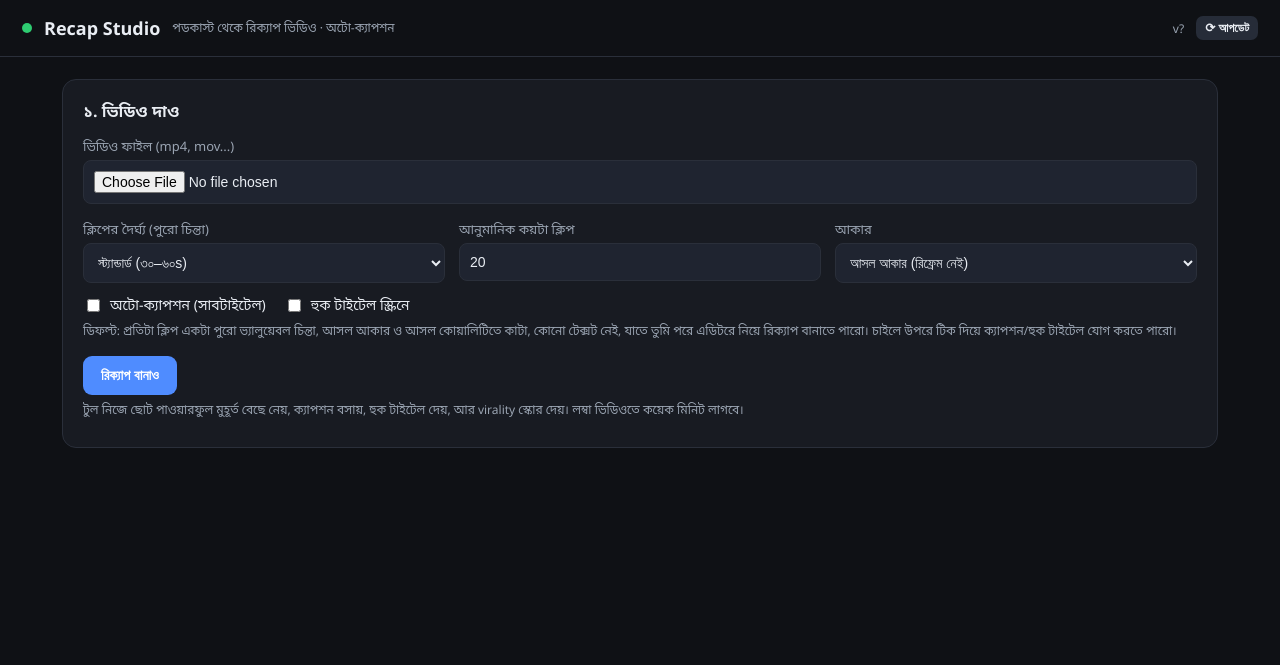
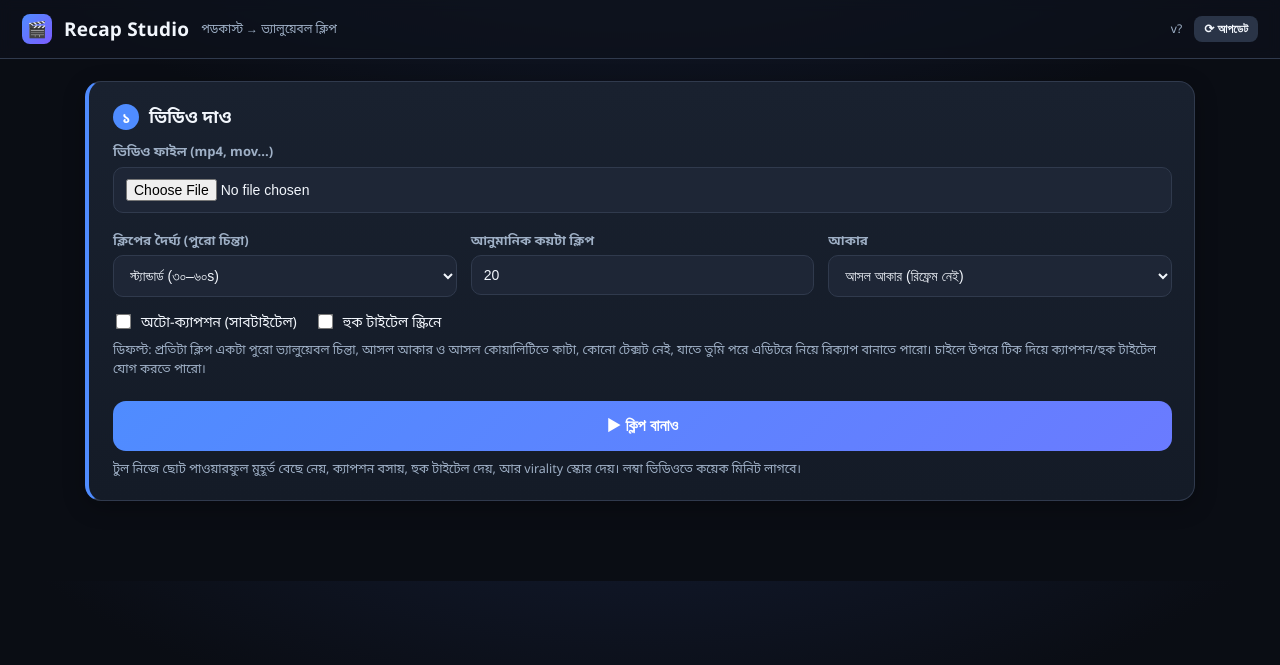
Before and after one commit to freelancerroman22/my-website, a Flask app: page / in a window 1280 px wide. Shown: the top 665 px of the page. Run offline with Flask 3, Linux system fonts and the light colour scheme.

Commit message:
v1.5: clearer dashboard UI — color-coded steps, number badges, bigger buttons, logo
Co-Authored-By: Claude Opus 4.8 <noreply@anthropic.com>
Claude-Session: https://claude.ai/code/session_015PiNtV795V5b52WazongBS

```diff
--- a/recap-studio/templates/index.html
+++ b/recap-studio/templates/index.html
@@ -6,80 +6,101 @@
 <title>Recap Studio</title>
 <style>
   :root{
-    --bg:#0f1115; --panel:#181b22; --panel2:#1f2430; --line:#2a2f3a;
-    --text:#e9edf3; --muted:#9aa4b2; --accent:#4f8cff; --accent2:#2ecc71;
-    --danger:#e05260; --chip:#262c38; --gold:#f5b301; --ar:9/16;
+    --bg:#0a0d14; --panel:#151b28; --panel2:#1e2636; --line:#303a4d;
+    --text:#f2f6fc; --muted:#9fb0c6; --accent:#4f8cff; --accent2:#22c55e;
+    --danger:#ef4a5c; --chip:#2a3447; --gold:#f7b500; --ar:16/9;
   }
   *{box-sizing:border-box}
-  body{margin:0;font-family:'Segoe UI',system-ui,"Noto Sans Bengali",sans-serif;background:var(--bg);color:var(--text)}
-  header{padding:16px 22px;border-bottom:1px solid var(--line);display:flex;align-items:center;gap:12px}
-  header h1{font-size:18px;margin:0;font-weight:600}
-  header .dot{width:10px;height:10px;border-radius:50%;background:var(--accent2)}
-  .wrap{max-width:1200px;margin:0 auto;padding:22px}
-  .card{background:var(--panel);border:1px solid var(--line);border-radius:14px;padding:20px;margin-bottom:18px}
-  label{display:block;font-size:13px;color:var(--muted);margin:10px 0 4px}
+  body{margin:0;font-family:'Segoe UI',system-ui,"Noto Sans Bengali",sans-serif;
+       background:radial-gradient(1200px 600px at 50% -200px,#16203a 0%,var(--bg) 60%);color:var(--text);line-height:1.5}
+  header{padding:14px 22px;border-bottom:1px solid var(--line);display:flex;align-items:center;gap:12px;
+         background:rgba(13,18,28,.7);backdrop-filter:blur(6px);position:sticky;top:0;z-index:20}
+  header .logo{width:30px;height:30px;border-radius:8px;background:linear-gradient(135deg,#4f8cff,#7c5cff);
+       display:flex;align-items:center;justify-content:center;font-size:16px}
+  header h1{font-size:19px;margin:0;font-weight:700;letter-spacing:.2px}
+  .wrap{max-width:1150px;margin:0 auto;padding:22px 20px 60px}
+  /* প্রতিটা ধাপ একটা পরিষ্কার কার্ড, বাঁ পাশে রঙিন বার */
+  .card{background:linear-gradient(180deg,#19212f,#141b27);border:1px solid var(--line);border-radius:16px;
+        padding:22px 22px 22px 24px;margin-bottom:20px;box-shadow:0 6px 22px rgba(0,0,0,.28);
+        border-left:4px solid var(--accent)}
+  #recapsCard{border-left-color:var(--accent2)}
+  #studio{border-left-color:var(--gold)}
+  #postCard{border-left-color:#7c5cff}
+  label{display:block;font-size:13px;color:var(--muted);margin:12px 0 5px;font-weight:600}
   input[type=number],input[type=file],select{width:100%;background:var(--panel2);border:1px solid var(--line);
-       color:var(--text);border-radius:8px;padding:10px;font-size:14px}
-  textarea{width:100%;background:var(--panel2);border:1px solid var(--line);color:var(--text);border-radius:8px;
-       padding:10px;font-size:13px;min-height:70px;resize:vertical}
+       color:var(--text);border-radius:10px;padding:11px 12px;font-size:14px}
+  input:focus,select:focus{outline:none;border-color:var(--accent);box-shadow:0 0 0 3px rgba(79,140,255,.25)}
+  textarea{width:100%;background:var(--panel2);border:1px solid var(--line);color:var(--text);border-radius:10px;
+       padding:11px;font-size:13px;min-height:70px;resize:vertical}
   .row{display:flex;gap:14px;flex-wrap:wrap}
-  .row>div{flex:1;min-width:130px}
-  .checks{display:flex;gap:18px;flex-wrap:wrap;margin-top:12px}
-  .checks label{display:flex;align-items:center;gap:7px;margin:0;color:var(--text);font-size:14px;cursor:pointer}
-  .checks input{width:auto}
-  button{background:var(--accent);color:#fff;border:0;border-radius:9px;padding:11px 18px;font-size:14px;font-weight:600;cursor:pointer}
-  button:hover{filter:brightness(1.08)}
-  button:disabled{opacity:.5;cursor:default}
+  .row>div{flex:1;min-width:150px}
+  .checks{display:flex;gap:18px;flex-wrap:wrap;margin-top:14px}
+  .checks label{display:flex;align-items:center;gap:8px;margin:0;color:var(--text);font-size:14px;cursor:pointer;font-weight:500}
+  .checks input{width:auto;transform:scale(1.2)}
+  button{background:linear-gradient(135deg,#4f8cff,#6a7bff);color:#fff;border:0;border-radius:11px;
+       padding:12px 20px;font-size:14px;font-weight:700;cursor:pointer;transition:.15s}
+  button:hover{filter:brightness(1.08);transform:translateY(-1px)}
+  button:disabled{opacity:.5;cursor:default;transform:none}
+  button.big{width:100%;padding:16px;font-size:16px;border-radius:13px;margin-top:4px}
   button.ghost{background:var(--chip);color:var(--text)}
-  button.sm{padding:5px 9px;font-size:12px;border-radius:7px}
+  button.sm{padding:6px 10px;font-size:12px;border-radius:8px;font-weight:600}
   button.danger{background:var(--danger)}
-  .hint{font-size:12px;color:var(--muted);margin-top:6px}
+  .hint{font-size:12.5px;color:var(--muted);margin-top:8px;line-height:1.55}
   #progress{display:none}
-  .bar{height:8px;background:var(--panel2);border-radius:6px;overflow:hidden;margin-top:10px}
-  .bar>div{height:100%;width:40%;background:var(--accent);animation:slide 1.3s infinite ease-in-out}
+  .bar{height:10px;background:var(--panel2);border-radius:6px;overflow:hidden;margin-top:12px}
+  .bar>div{height:100%;width:40%;background:linear-gradient(90deg,#4f8cff,#22c55e);animation:slide 1.3s infinite ease-in-out}
   @keyframes slide{0%{margin-left:-40%}100%{margin-left:100%}}
-  .recap-grid{display:grid;grid-template-columns:repeat(auto-fill,minmax(210px,1fr));gap:12px}
-  .recap{background:var(--panel2);border:1px solid var(--line);border-radius:12px;padding:14px;cursor:pointer;transition:.15s}
-  .recap:hover{border-color:var(--accent)}
-  .recap.active{border-color:var(--accent);box-shadow:0 0 0 2px rgba(79,140,255,.3)}
+  .recap-grid{display:grid;grid-template-columns:repeat(auto-fill,minmax(215px,1fr));gap:13px}
+  .recap{background:var(--panel2);border:1px solid var(--line);border-radius:13px;padding:14px;cursor:pointer;transition:.15s}
+  .recap:hover{border-color:var(--accent2);transform:translateY(-2px)}
+  .recap.active{border-color:var(--accent2);box-shadow:0 0 0 2px rgba(34,197,94,.35)}
   .recap h3{margin:0 0 6px;font-size:15px}
   .recap .meta{font-size:12px;color:var(--muted)}
-  .recap .hooks{margin-top:8px;font-size:12px;opacity:.85;display:-webkit-box;-webkit-line-clamp:3;-webkit-box-orient:vertical;overflow:hidden}
+  .recap .hooks{margin-top:8px;font-size:12px;opacity:.9;display:-webkit-box;-webkit-line-clamp:3;-webkit-box-orient:vertical;overflow:hidden}
   #studio{display:none}
-  .videoBox{position:relative;width:fit-content;max-width:100%;margin:0 auto 6px}
-  video.main{max-height:68vh;max-width:100%;border-radius:10px;background:#000;display:block}
+  .videoBox{position:relative;width:fit-content;max-width:100%;margin:0 auto 10px}
+  video.main{max-height:68vh;max-width:100%;border-radius:12px;background:#000;display:block}
   .overlay{position:absolute;inset:0;display:flex;align-items:center;justify-content:center;flex-direction:column;
-       gap:12px;background:rgba(10,12,16,.82);border-radius:10px;text-align:center;padding:16px}
-  .spin{width:34px;height:34px;border:4px solid var(--line);border-top-color:var(--accent);border-radius:50%;animation:spin 1s linear infinite}
+       gap:12px;background:rgba(8,11,18,.85);border-radius:12px;text-align:center;padding:16px}
+  .spin{width:36px;height:36px;border:4px solid var(--line);border-top-color:var(--accent);border-radius:50%;animation:spin 1s linear infinite}
   @keyframes spin{to{transform:rotate(360deg)}}
   .muted{color:var(--muted)}
-  .topbar{display:flex;justify-content:space-between;align-items:center;margin-bottom:14px;gap:10px;flex-wrap:wrap}
-  .err{color:var(--danger);font-size:13px;margin-top:8px}
-  .okmsg{color:var(--accent2);font-size:13px;margin-top:8px}
-  h2{font-size:16px}
-  .clip-grid{display:grid;grid-template-columns:repeat(auto-fill,minmax(190px,1fr));gap:12px;margin-top:10px}
-  .clipcard{background:var(--panel2);border:1px solid var(--line);border-radius:12px;overflow:hidden;display:flex;flex-direction:column}
+  .topbar{display:flex;justify-content:space-between;align-items:center;margin-bottom:16px;gap:10px;flex-wrap:wrap}
+  .err{color:#ff9aa6;background:rgba(239,74,92,.12);border:1px solid rgba(239,74,92,.3);
+       border-radius:9px;padding:9px 12px;font-size:13px;margin-top:10px}
+  .err:empty{display:none}
+  .okmsg{color:#9af5c0;font-size:13.5px;margin-top:10px;font-weight:600}
+  .okmsg:empty{display:none}
+  /* ধাপের শিরোনাম: নম্বর ব্যাজ সহ */
+  h2{font-size:17px;margin:0 0 4px;display:flex;align-items:center;gap:10px;font-weight:700}
+  h2 .n{width:26px;height:26px;border-radius:50%;background:var(--accent);color:#fff;font-size:14px;
+       display:inline-flex;align-items:center;justify-content:center;flex-shrink:0}
+  #recapsCard h2 .n{background:var(--accent2)}
+  #studio h2 .n{background:var(--gold);color:#1a1300}
+  .clip-grid{display:grid;grid-template-columns:repeat(auto-fill,minmax(200px,1fr));gap:13px;margin-top:10px}
+  .clipcard{background:var(--panel2);border:1px solid var(--line);border-radius:13px;overflow:hidden;display:flex;flex-direction:column}
   .clipcard.inrecap{border-color:var(--accent);cursor:grab}
   .clipcard.inrecap:active{cursor:grabbing}
   .clipcard .vwrap{position:relative;background:#000}
   .clipcard video{width:100%;display:block;aspect-ratio:var(--ar);background:#000;object-fit:contain}
-  .clipcard .order{position:absolute;top:6px;left:6px;background:rgba(0,0,0,.7);color:#fff;width:22px;height:22px;
-       border-radius:50%;display:flex;align-items:center;justify-content:center;font-size:12px}
-  .clipcard .str{position:absolute;top:6px;right:6px;background:rgba(0,0,0,.7);color:var(--gold);
-       padding:2px 7px;border-radius:20px;font-size:11px;font-weight:700}
-  .clipcard .label{padding:9px 10px}
-  .clipcard .hk{font-size:13px;font-weight:600;line-height:1.3}
-  .clipcard .tm{font-size:11px;color:var(--muted);margin-top:3px}
-  .clipcard .acts{display:flex;gap:5px;padding:0 10px 10px;flex-wrap:wrap}
-  .section-title{margin:18px 0 4px;font-size:14px;color:var(--muted)}
-  .pill{display:inline-block;background:var(--chip);padding:3px 9px;border-radius:20px;font-size:12px;margin:3px 4px 0 0}
+  .clipcard .order{position:absolute;top:7px;left:7px;background:var(--accent);color:#fff;width:24px;height:24px;
+       border-radius:50%;display:flex;align-items:center;justify-content:center;font-size:12px;font-weight:700}
+  .clipcard .str{position:absolute;top:7px;right:7px;background:rgba(0,0,0,.72);color:var(--gold);
+       padding:3px 8px;border-radius:20px;font-size:11px;font-weight:700}
+  .clipcard .label{padding:10px 11px}
+  .clipcard .hk{font-size:13.5px;font-weight:600;line-height:1.35}
+  .clipcard .tm{font-size:11.5px;color:var(--muted);margin-top:4px}
+  .clipcard .acts{display:flex;gap:6px;padding:0 11px 11px;flex-wrap:wrap}
+  .section-title{margin:20px 0 6px;font-size:14px;color:var(--text);font-weight:700;
+       border-top:1px solid var(--line);padding-top:16px}
+  .pill{display:inline-block;background:var(--chip);padding:4px 10px;border-radius:20px;font-size:12px;margin:4px 5px 0 0}
 </style>
 </head>
 <body>
 <header>
-  <span class="dot"></span>
+  <span class="logo">🎬</span>
   <h1>Recap Studio</h1>
-  <span class="muted" style="font-size:12px">পডকাস্ট থেকে রিক্যাপ ভিডিও · অটো-ক্যাপশন</span>
+  <span class="muted" style="font-size:12px">পডকাস্ট → ভ্যালুয়েবল ক্লিপ</span>
   <span style="flex:1"></span>
   <span class="muted" id="verText" style="font-size:12px"></span>
   <button class="ghost sm" id="updateAppBtn" onclick="updateApp()">⟳ আপডেট</button>
@@ -89,7 +110,7 @@
 
   <!-- ১. আপলোড -->
   <div class="card" id="uploadCard">
-    <h2 style="margin-top:0">১. ভিডিও দাও</h2>
+    <h2><span class="n">১</span> ভিডিও দাও</h2>
     <label>ভিডিও ফাইল (mp4, mov...)</label>
     <input type="file" id="videoInput" accept="video/*">
     <div class="row" style="margin-top:6px">
@@ -119,7 +140,7 @@
     <div class="hint">ডিফল্ট: প্রতিটা ক্লিপ একটা পুরো ভ্যালুয়েবল চিন্তা, আসল আকার ও আসল কোয়ালিটিতে কাটা, কোনো টেক্সট নেই, যাতে তুমি পরে এডিটরে নিয়ে রিক্যাপ বানাতে পারো। চাইলে উপরে টিক দিয়ে ক্যাপশন/হুক টাইটেল যোগ করতে পারো।</div>
     <input type="hidden" id="numRecaps" value="10">
     <input type="hidden" id="recapSec" value="120">
-    <div style="margin-top:16px"><button onclick="startUpload()">রিক্যাপ বানাও</button></div>
+    <div style="margin-top:18px"><button class="big" onclick="startUpload()">▶ ক্লিপ বানাও</button></div>
     <div class="hint">টুল নিজে ছোট পাওয়ারফুল মুহূর্ত বেছে নেয়, ক্যাপশন বসায়, হুক টাইটেল দেয়, আর virality স্কোর দেয়। লম্বা ভিডিওতে কয়েক মিনিট লাগবে।</div>
     <div class="err" id="uploadErr"></div>
   </div>
@@ -142,13 +163,13 @@
 
   <!-- ৩. রিক্যাপ তালিকা -->
   <div class="card" id="recapsCard" style="display:none">
-    <div class="topbar"><h2 style="margin:0">একটা রিক্যাপে ক্লিক করো</h2><span class="muted" id="recapCount"></span></div>
+    <div class="topbar"><h2 style="margin:0"><span class="n">২</span> একটা রিক্যাপে ক্লিক করো</h2><span class="muted" id="recapCount"></span></div>
     <div class="recap-grid" id="recapGrid"></div>
   </div>
 
   <!-- ৪. স্টুডিও -->
   <div class="card" id="studio">
-    <div class="topbar"><h2 style="margin:0" id="studioTitle">রিক্যাপ</h2><span class="muted" id="studioInfo"></span></div>
+    <div class="topbar"><h2 style="margin:0"><span class="n">৩</span> <span id="studioTitle">রিক্যাপ</span></h2><span class="muted" id="studioInfo"></span></div>
     <div class="videoBox">
       <video class="main" id="player" controls></video>
       <div class="overlay" id="overlay"><div class="spin"></div><div id="overlayText">পুরো রিক্যাপ ভিডিও বানানো হচ্ছে...</div></div>
```
Also changed, not shown: 1 other file.
